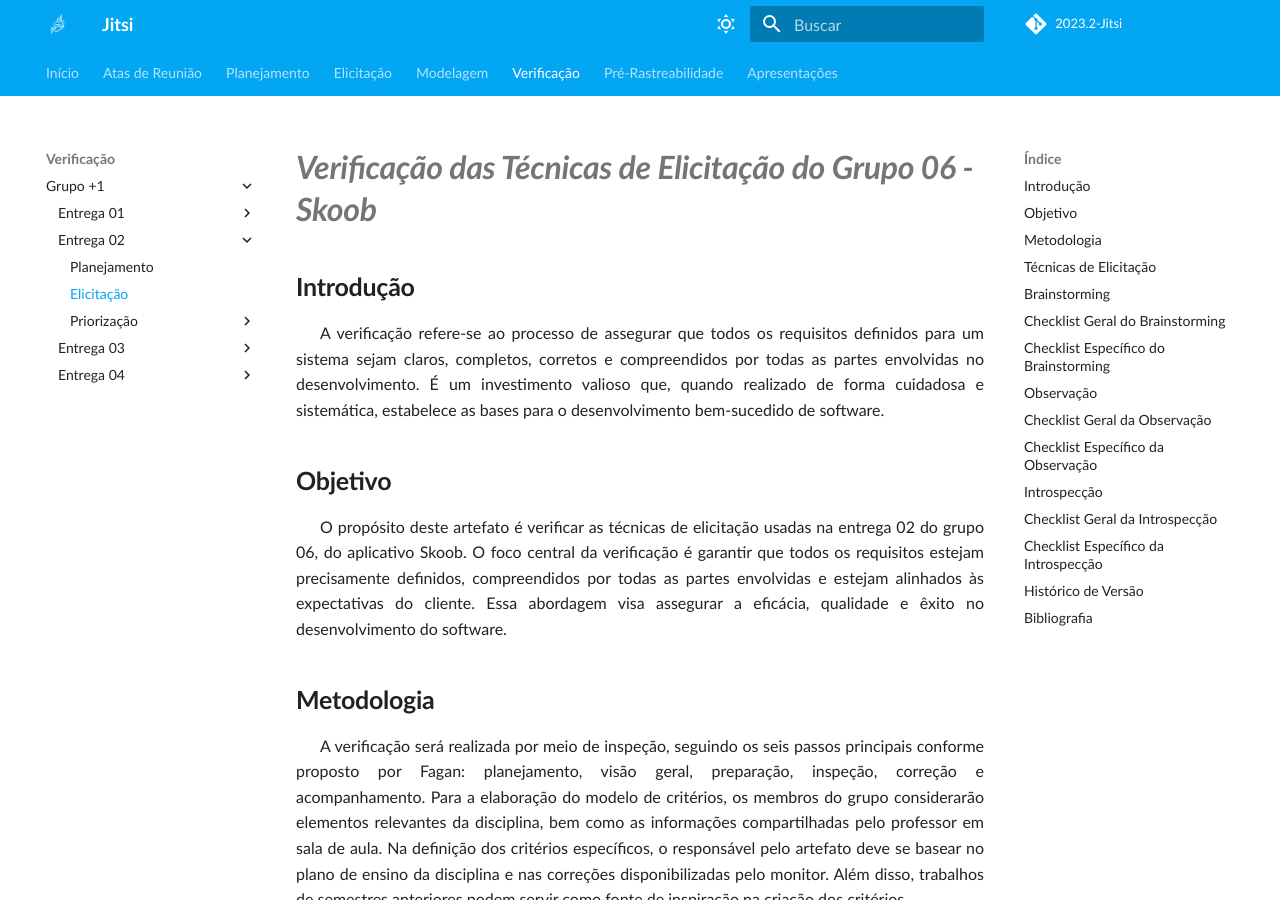
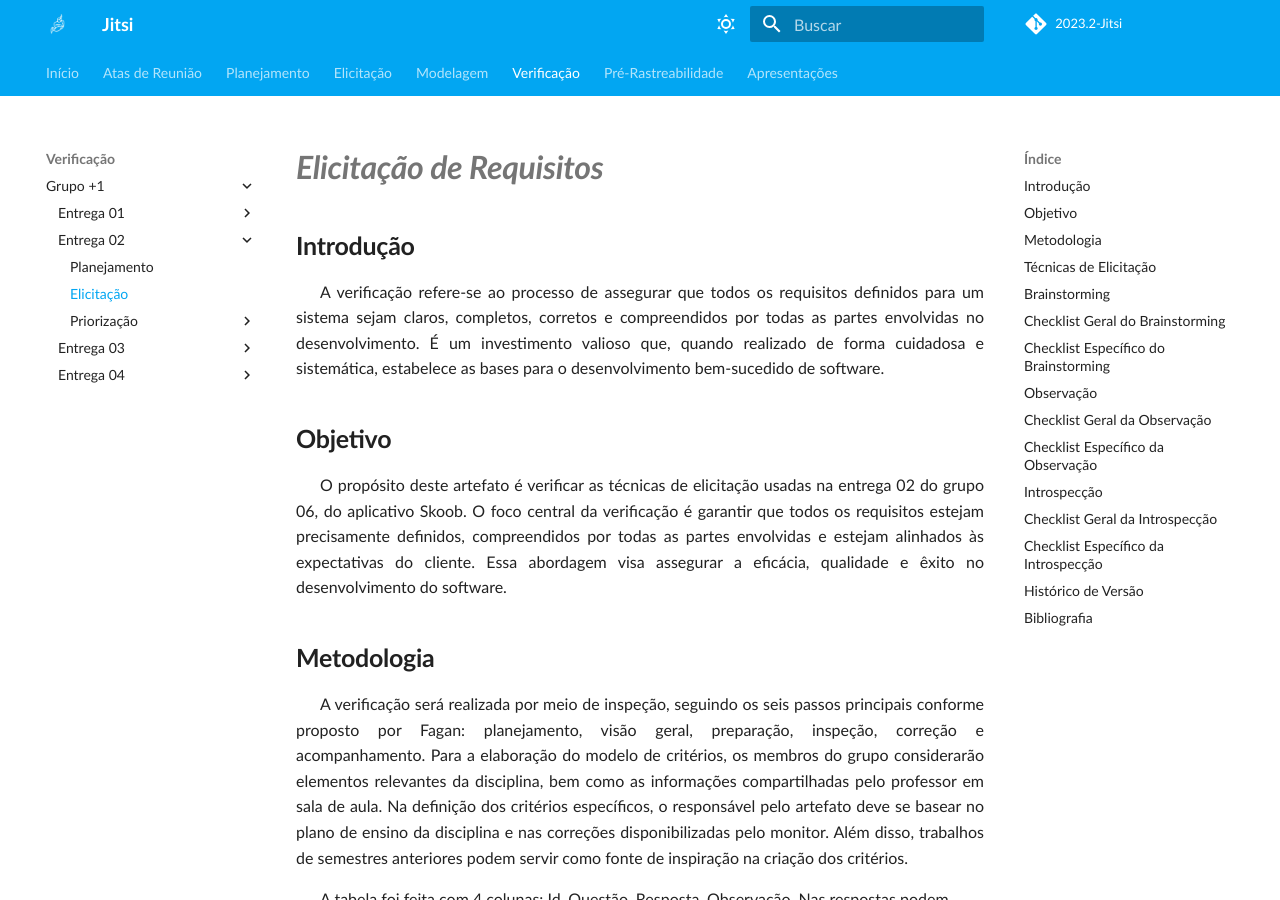
Before and after one commit to Requisitos-de-Software/2023.2-Jitsi, an MkDocs documentation site: the page built from docs/Verificacao/Grupo+1/Entrega_2/Elicitacao.md, in a window 1280 px wide and 900 px high. Built offline with MkDocs 1.6.1 and Material for MkDocs 9.7.7, drawn with Linux system fonts in a browser that asks for light colours; some web fonts are replaced; comment, search, counter and statistics services are not loaded.

Commit message:
correção de verificação de elicitação

```diff
--- a/docs/Verificacao/Grupo+1/Entrega_2/Elicitacao.md
+++ b/docs/Verificacao/Grupo+1/Entrega_2/Elicitacao.md
@@ -1,4 +1,4 @@
-# ***Verificação das Técnicas de Elicitação do Grupo 06 - Skoob***
+# ***Elicitação de Requisitos***
 
 ## **Introdução**
 <p align="justify">
```
